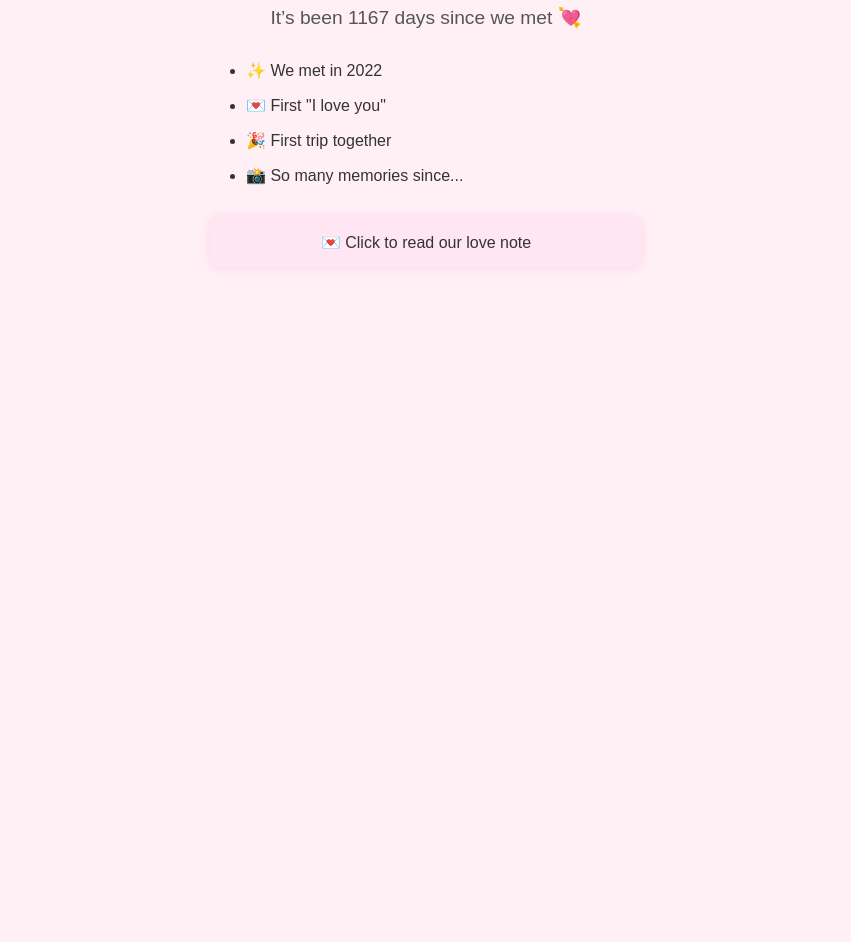
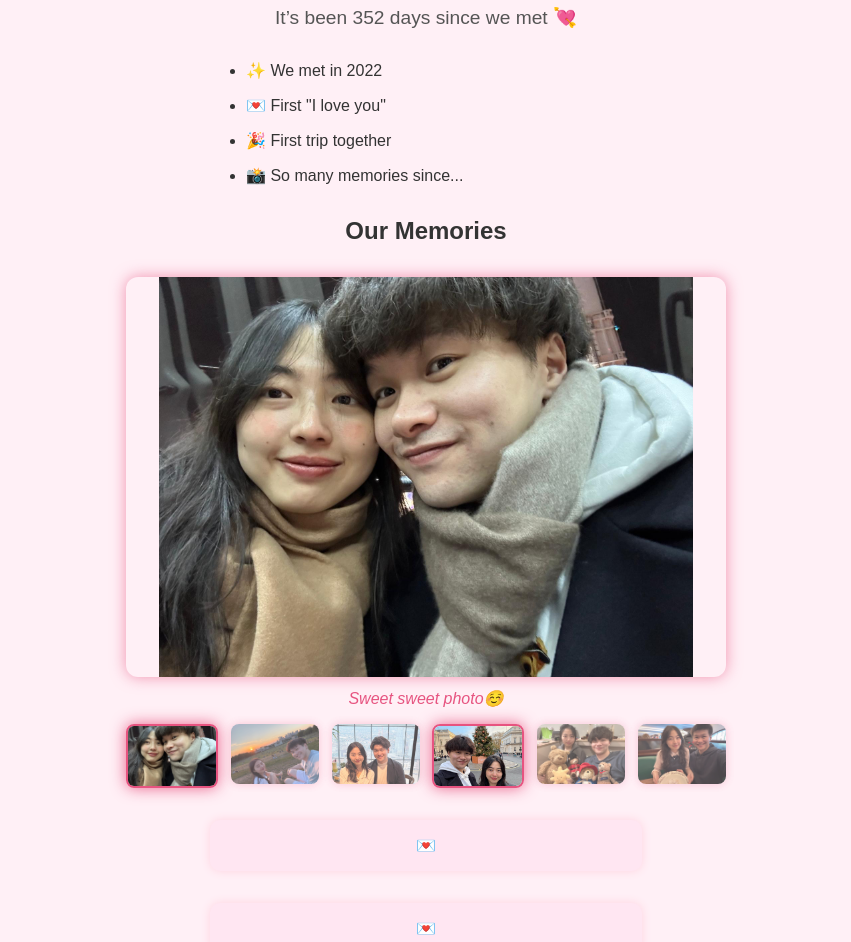
Before and after one commit to fearless-lila/love-in-progress, a plain HTML site: page index.html in a window 1280 px wide. Shown: the part 115-1057 px from the top of the page, without its empty margins (214-1065 px from the left). Before the commit the page ends 800 px from the top, so only its background shows below. Drawn offline with Linux system fonts and the light colour scheme.

Commit message:
main structure fisnihed

```diff
--- a/index.html
+++ b/index.html
@@ -3,12 +3,12 @@
 <head>
   <meta charset="UTF-8" />
   <meta name="viewport" content="width=device-width, initial-scale=1.0"/>
-  <title>Happy Anniversary, Lila 💖</title>
+  <title>Happy Anniversary, Koki 💖</title>
   <link rel="stylesheet" href="style.css" />
 </head>
 <body>
 
-  <h1>💖 Happy Anniversary, Lila & [Partner's Name] 💖</h1>
+  <h1>💖 Happy one year Anniversary Koki 💖</h1>
 
   <div class="counter" id="daysCounter">
     Counting the days since we met...
@@ -21,13 +21,50 @@
     <li>📸 So many memories since...</li>
   </ul>
 
+  <h2>Our Memories</h2>
+
+<div class="gallery">
+  <div class="main-image">
+    <img id="current" src="photo1.jpeg" alt="Photo 1" />
+    <p id="caption">Sweet sweet photo☺️</p>
+  </div>
+  <div class="thumbnails">
+    <img src="photo1.jpeg" alt="Photo 1" class="thumb active" data-caption="Sweet sweet photo☺️" />
+    <img src="photo2.jpeg" alt="Photo 2" class="thumb" data-caption="Didn't know where our future ends while kissing in GreenWich 💭" />
+    <img src="photo3.jpeg" alt="Photo 3" class="thumb" data-caption="Having dinner in sky garden, then walk to nearby cocktail bar, holding hands with someone I love and walk home..That's something I never experienced before.." />
+    <img src="photo4.jpeg" alt="Photo 1" class="thumb active" data-caption="Some additional outfits for couples gradually appears in my closet, and I feel very happy with this little change. 💕" />
+    <img src="photo5.jpeg" alt="Photo 2" class="thumb" data-caption="Realised how important you are..😢" />
+    <img src="photo6.jpeg" alt="Photo 3" class="thumb" data-caption="One year is so fast!" />
+  </div>
+</div>
+
+
   <div class="letter" id="loveLetter">
-    💌 Click to read our love note
+    💌
     <div class="message" id="message">
-      "Every day with you is a blessing. Here's to all the tomorrows we get to share together. I love you endlessly. 💗"
+      "As we speaking everyday, it seems I don't have much to say on this special day... 💗"
     </div>
   </div>
 
+  <div class="letter" id="loveLetter2">
+    💌
+    <div class="message" id="message2">
+      "So..I am going to tell you something you don't know... 💗"
+    </div>
+  </div>
+
+    <div class="letter" id="loveLetter3">
+    💌
+    <div class="message" id="message3">
+      "Work actually stress me a lot, it was usual for me to cry after work 💗"
+    </div>
+  </div>
+
+
+
+
+
   <script src="script.js"></script>
+
 </body>
 </html>
--- a/script.js
+++ b/script.js
@@ -1,5 +1,5 @@
 // 💘 Day counter
-const startDate = new Date("2022-03-15"); // Adjust to your real date
+const startDate = new Date("2024-06-07"); // Adjust to your real date
 const today = new Date();
 const diffTime = Math.abs(today - startDate);
 const diffDays = Math.ceil(diffTime / (1000 * 60 * 60 * 24));
@@ -23,3 +23,41 @@ const message = document.getElementById("message");
 letter.addEventListener("click", () => {
   message.style.display = message.style.display === "block" ? "none" : "block";
 });
+
+const letter2 = document.getElementById("loveLetter2");
+const message2 = document.getElementById("message2");
+letter2.addEventListener("click", () => {
+  message2.style.display = message2.style.display === "block" ? "none" : "block";
+});
+
+const letter3 = document.getElementById("loveLetter3");
+const message3 = document.getElementById("message3");
+letter3.addEventListener("click", () => {
+  message3.style.display = message3.style.display === "block" ? "none" : "block";
+});
+
+
+
+
+
+// Gallery interactive thumbnails
+const currentImg = document.getElementById("current");
+const captionText = document.getElementById("caption");
+const thumbnails = document.querySelectorAll(".thumbnails img.thumb");
+
+thumbnails.forEach(thumb => {
+  thumb.addEventListener("click", () => {
+    // Update main image src and alt
+    currentImg.src = thumb.src;
+    currentImg.alt = thumb.alt;
+
+    // Update caption from data attribute
+    captionText.textContent = thumb.dataset.caption;
+
+    // Remove active class from all thumbs
+    thumbnails.forEach(t => t.classList.remove("active"));
+
+    // Add active class to clicked thumb
+    thumb.classList.add("active");
+  });
+});
--- a/style.css
+++ b/style.css
@@ -54,3 +54,57 @@ h1 {
   margin-top: 1em;
   font-style: italic;
 }
+
+.couple-photo {
+  width: 300px;      /* Set the width to 300 pixels */
+  height: auto;      /* Auto-adjust height to keep aspect ratio */
+  /* border-radius: 12px; */
+  margin: 2em 0;
+  box-shadow: 0 0 20px rgba(255, 192, 203, 0.5);
+}
+
+/* interactive photos */
+.gallery {
+  max-width: 600px;
+  margin: 2em auto;
+  text-align: center;
+}
+
+.main-image img {
+  width: 100%;
+  max-height: 400px;
+  object-fit: contain;
+  border-radius: 12px;
+  box-shadow: 0 0 15px rgba(231, 84, 128, 0.6);
+}
+
+#caption {
+  margin-top: 0.5em;
+  font-style: italic;
+  color: #e75480;
+}
+
+.thumbnails {
+  margin-top: 1em;
+  display: flex;
+  justify-content: center;
+  gap: 0.8em;
+}
+
+.thumbnails img.thumb {
+  width: 100px;
+  height: 60px;
+  object-fit: cover;
+  border-radius: 8px;
+  cursor: pointer;
+  opacity: 0.7;
+  transition: opacity 0.3s;
+  box-shadow: 0 0 8px rgba(231, 84, 128, 0.4);
+}
+
+.thumbnails img.thumb:hover,
+.thumbnails img.thumb.active {
+  opacity: 1;
+  box-shadow: 0 0 15px rgba(231, 84, 128, 0.9);
+  border: 2px solid #e75480;
+}
```
Also changed, not shown: photo1.jpeg (added), photo2.jpeg (added), photo3.jpeg (added), photo4.jpeg (added), photo5.jpeg (added), photo6.jpeg (added).
